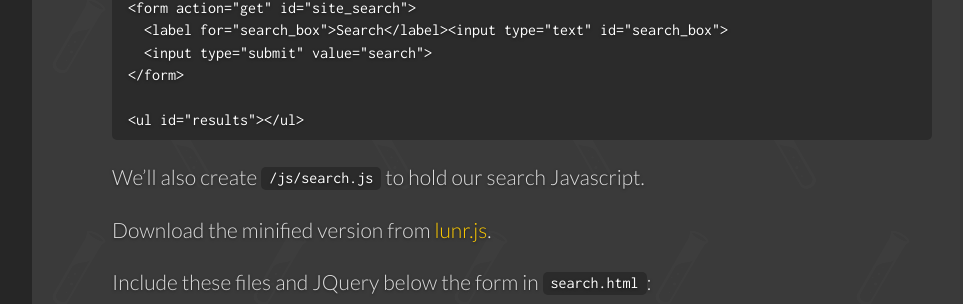
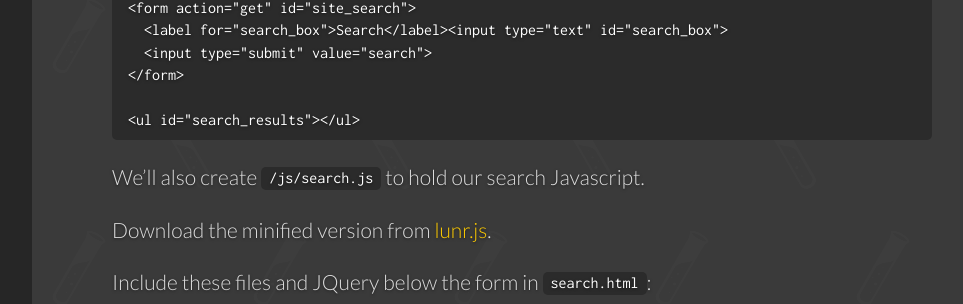
Before and after one commit to CloudCannon/Jekyll-Tips, a Jekyll site: the page built from _tutorials/search.md, in a window 1280 px wide. Shown: the part 1414-1718 px from the top of the page, without its empty margins (268-1231 px from the left). Built offline with Jekyll 4.4.1, drawn with Linux system fonts in a browser that asks for light colours; comment, search, counter and statistics services are not loaded; some of the changed text lies outside the part shown.

Commit message:
updated search tutorial

```diff
--- a/_tutorials/search.md
+++ b/_tutorials/search.md
@@ -52,7 +52,7 @@ layout: default
   <input type="submit" value="search">
 </form>
 
-<ul id="results"></ul>
+<ul id="search_results"></ul>
 {% endraw %}
 {% endhighlight %}
 
```
